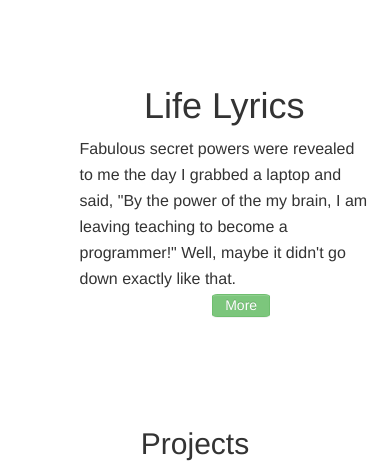
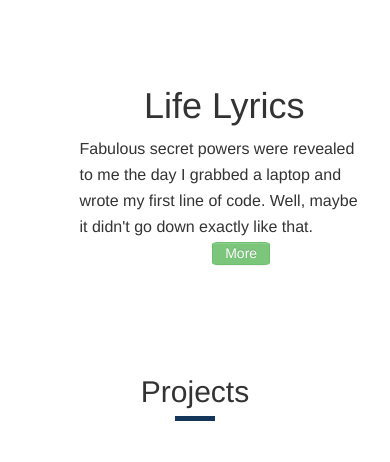
Before and after one commit to basquith16/brianasquith.io, a website: page index.html in a window 390 px wide. Shown: the part 4180-4642 px from the top of the page. Drawn offline with nearby package versions, Linux system fonts and the light colour scheme.

Commit message:
changed some text, trying to align things when mobile

```diff
--- a/index.html
+++ b/index.html
@@ -231,7 +231,7 @@
   <article class="container-fluid col-sm-8" id="aboutParag">
     <header>
       <h1 class="text-center id="lifeLyrics">Life Lyrics</h1>
-      <p class="aboutParags">Fabulous secret powers were revealed to me the day I grabbed a laptop and said, "By the power of the my brain, I am leaving teaching to become a programmer!" Well, maybe it didn't go down exactly like that.</p>
+      <p class="aboutParags">Fabulous secret powers were revealed to me the day I grabbed a laptop and wrote my first line of code. Well, maybe it didn't go down exactly like that.</p>
       <button class="btn btn-success" type="button" id="moreButton">More</button>
       <div class="hidden" id="hidden">
         <p class="aboutParags">A native of Upstate, NY, I graduated from the University at Albany with a Bachelor's Degree in Psychology. After dabbling in various areas of employment, including both a surgical assistant and high school teacher, the missing puzzle piece in my life revealed itself in the form of software development.</p>
```
